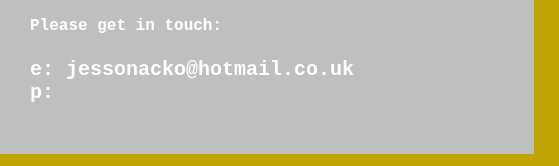
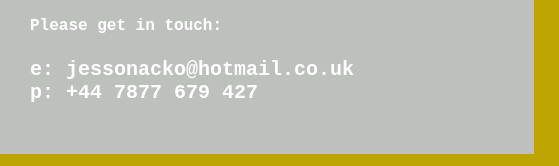
Before and after one commit to jonacko/portfolio-project-mustard-fun, a plain HTML site: page index.html in a window 1280 px wide. Shown: the part 1693-1859 px from the top of the page, 0-559 px from the left. Drawn offline with Linux system fonts and the light colour scheme.

Commit message:
updated contact details

```diff
--- a/index.html
+++ b/index.html
@@ -65,7 +65,7 @@
             </br>
     <li>e: jessonacko@hotmail.co.uk
     </li>
-<li>p: </li></h3>
+<li>p: +44 7877 679 427</li></h3>
     </section>
 
 
```
